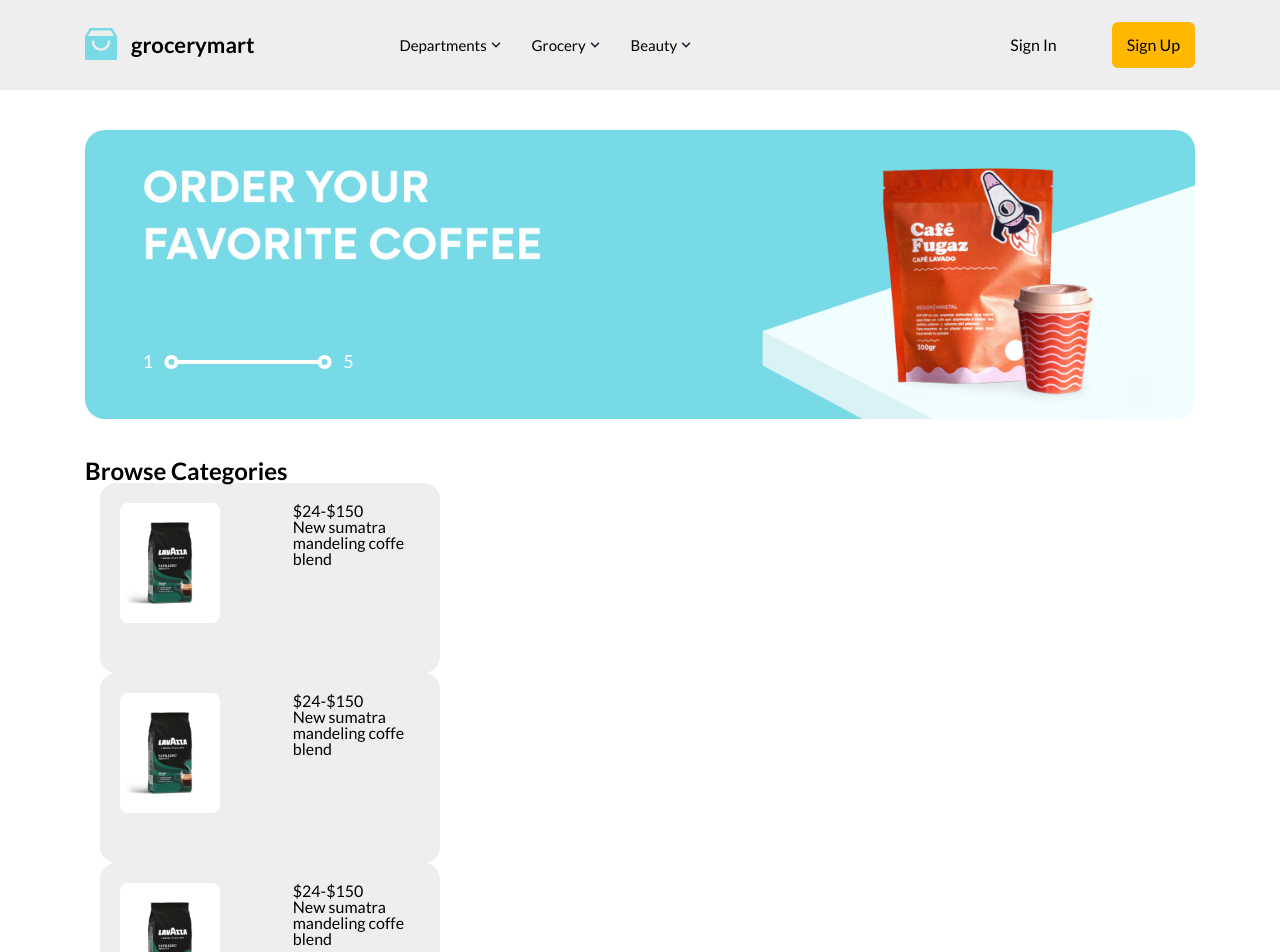
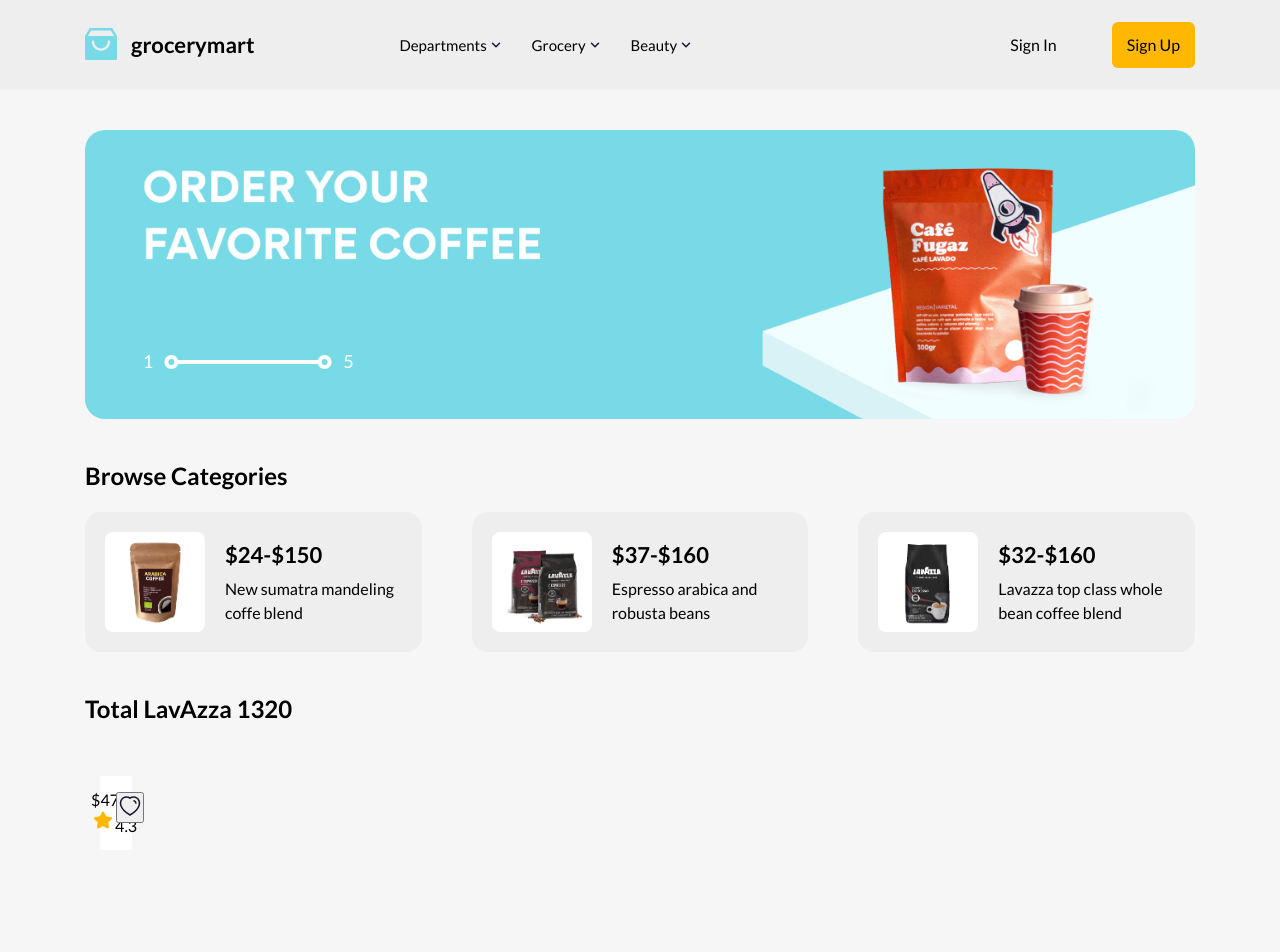
Before and after one commit to dainji04/grocery_mart, a Vue app: page / in a window 1280 px wide. Shown: the top 952 px of the page. After the commit the page ends 900 px from the top, so only its background shows below. Built offline with nearby package versions, Linux system fonts and the light colour scheme; the HTML template or start-up script is replaced by a standard one.

Commit message:
"css item list"

```diff
--- a/src/Global.module.scss
+++ b/src/Global.module.scss
@@ -1,5 +1,9 @@
 @import './components/base/reset.scss';
 @import url('https://fonts.googleapis.com/css2?family=Lato:ital,wght@0,300;0,400;0,700;1,300;1,400;1,700&family=Poppins:ital,wght@0,100;0,200;0,300;0,400;0,500;0,600;0,700;0,800;0,900;1,100;1,200;1,300;1,400;1,500;1,600;1,700;1,800;1,900&display=swap');
+
+:root {
+  --bg-body: #f6f6f6;
+}
 
 html {
   font-size: 62.5%;
@@ -20,6 +24,7 @@
   font-family: 'Lato', sans-serif;
   font-size: 1.6rem;
   // height: 1000px;
+  background-color: var(--bg-body);
 }
 
 a {
--- a/src/components/layout/components/body/body.module.scss
+++ b/src/components/layout/components/body/body.module.scss
@@ -95,35 +95,35 @@
 
 .content {
   margin-top: 40px;
-  &__title {
+  &__title,
+  .heading {
     font-size: 2.4rem;
     font-weight: 700;
+    line-height: 141.667%;
+    margin-bottom: 20px;
   }
   &__listItem {
-    width: 100%;
+    display: flex;
+    gap: 50px;
   }
   &__item {
-    padding: 0 15px;
     width: 33.3333%;
-    flex: 0 0 auto;
   }
   &__imgItem {
-    width: 100%;
-    height: 150px;
+    width: 100px;
+    height: 100px;
   }
-}
-
-.content__imgItem img {
+  &__imgItem img {
     width: 100px;
-  height: 120px;
+    height: 100%;
     object-fit: contain;
     border-radius: 8px;
     background: #fff;
   }
-.content__imgItem a {
+  &__imgItem a {
     padding: 20px;
   }
-.content article {
+  &__itemCard {
     display: flex;
     gap: 20px;
     height: 100%;
@@ -131,3 +131,56 @@
     border-radius: 16px;
     background-color: var(--bg-item);
   }
+  &__infoItem {
+    display: flex;
+    flex-direction: column;
+    justify-content: center;
+  }
+  &__infoItem h3 {
+    font-size: 2.2rem;
+    font-weight: 700;
+    line-height: 145.455%;
+    color: var(--black);
+  }
+  &__infoItem p {
+    margin-top: 6px;
+    font-style: 1.6rem;
+    line-height: 150%;
+  }
+}
+.content__body {
+  margin-top: 40px;
+}
+
+.items {
+  display: grid;
+  grid-template-columns: repeat(5, 1fr);
+}
+.item {
+  margin-top: 30px;
+  padding: 0 15px;
+  width: 20%;
+  &__productCard {
+    height: 100%;
+    background-color: var(--white);
+    padding: 16px;
+    display: flex;
+    flex-direction: column;
+    justify-content: center;
+    align-items: center;
+  }
+  &__product {
+    position: relative;
+    padding-top: 100%;
+  }
+  &__product > img {
+    position: absolute;
+    left: 0;
+    top: 0;
+    object-fit: cover;
+    width: 100%;
+  }
+  &__heartIcon {
+    position: absolute;
+  }
+}
--- a/src/components/layout/components/body/body.vue
+++ b/src/components/layout/components/body/body.vue
@@ -20,16 +20,16 @@
       </div>
     </div>
     <div class="content">
-      <div class="content__header">
+      <div class="content__heading">
         <div class="content__title">
           <h3>Browse Categories</h3>
         </div>
         <div class="content__listItem">
           <div class="content__item">
             <a href="#">
-              <article>
+              <article class="content__itemCard">
                 <div class="content__imgItem">
-                  <img src="@/assets/img/product/item-1.png" alt="" />
+                  <img src="@/assets/img/category-item/item-1.png" alt="" />
                 </div>
                 <div class="content__infoItem">
                   <h3>$24-$150</h3>
@@ -40,33 +40,56 @@
           </div>
           <div class="content__item">
             <a href="#">
-              <article>
+              <article class="content__itemCard">
                 <div class="content__imgItem">
-                  <img src="@/assets/img/product/item-1.png" alt="" />
+                  <img src="@/assets/img/category-item/item-2.png" alt="" />
                 </div>
                 <div class="content__infoItem">
-                  <h3>$24-$150</h3>
-                  <p>New sumatra mandeling coffe blend</p>
+                  <h3>$37-$160</h3>
+                  <p>Espresso arabica and robusta beans</p>
                 </div>
               </article>
             </a>
           </div>
           <div class="content__item">
             <a href="#">
-              <article>
+              <article class="content__itemCard">
                 <div class="content__imgItem">
-                  <img src="@/assets/img/product/item-1.png" alt="" />
+                  <img src="@/assets/img/category-item/item-3.png" alt="" />
                 </div>
                 <div class="content__infoItem">
-                  <h3>$24-$150</h3>
-                  <p>New sumatra mandeling coffe blend</p>
+                  <h3>$32-$160</h3>
+                  <p>Lavazza top class whole bean coffee blend</p>
                 </div>
               </article>
             </a>
           </div>
         </div>
       </div>
-      <div class="content__body"></div>
+      <div class="content__body">
+        <div class="body__title">
+          <h3 class="heading">Total LavAzza 1320</h3>
+        </div>
+        <div class="items">
+          <div class="item">
+            <article class="item__productCard">
+              <div class="item__product">
+                <img src="@/assets/img/product/item-1.png" alt="product-card_thumb" />
+                <button class="item__heartIcon">
+                  <img src="@/assets/icons/heart.svg" alt="" />
+                </button>
+              </div>
+              <h3 class="item__heading"></h3>
+              <p class="item__subHeading"></p>
+              <div class="item__feedback">
+                <span class="item__price">$47.00</span>
+                <img src="@/assets/icons/star.svg" alt="star" class="item__star" />
+                <span class="item__score">4.3</span>
+              </div>
+            </article>
+          </div>
+        </div>
+      </div>
     </div>
   </div>
 </template>
```
Lines whose indentation alone changed are shown as unchanged.
